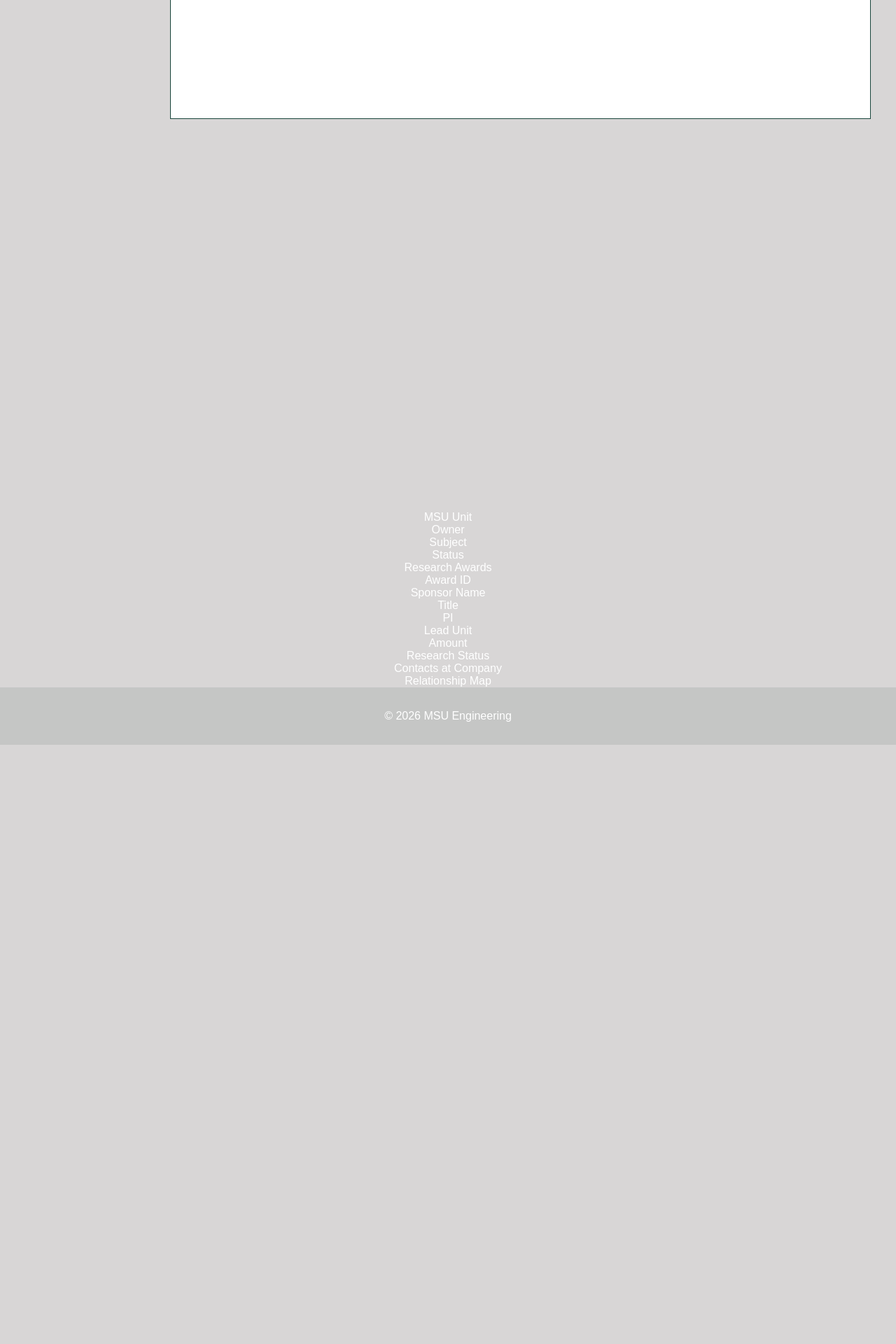
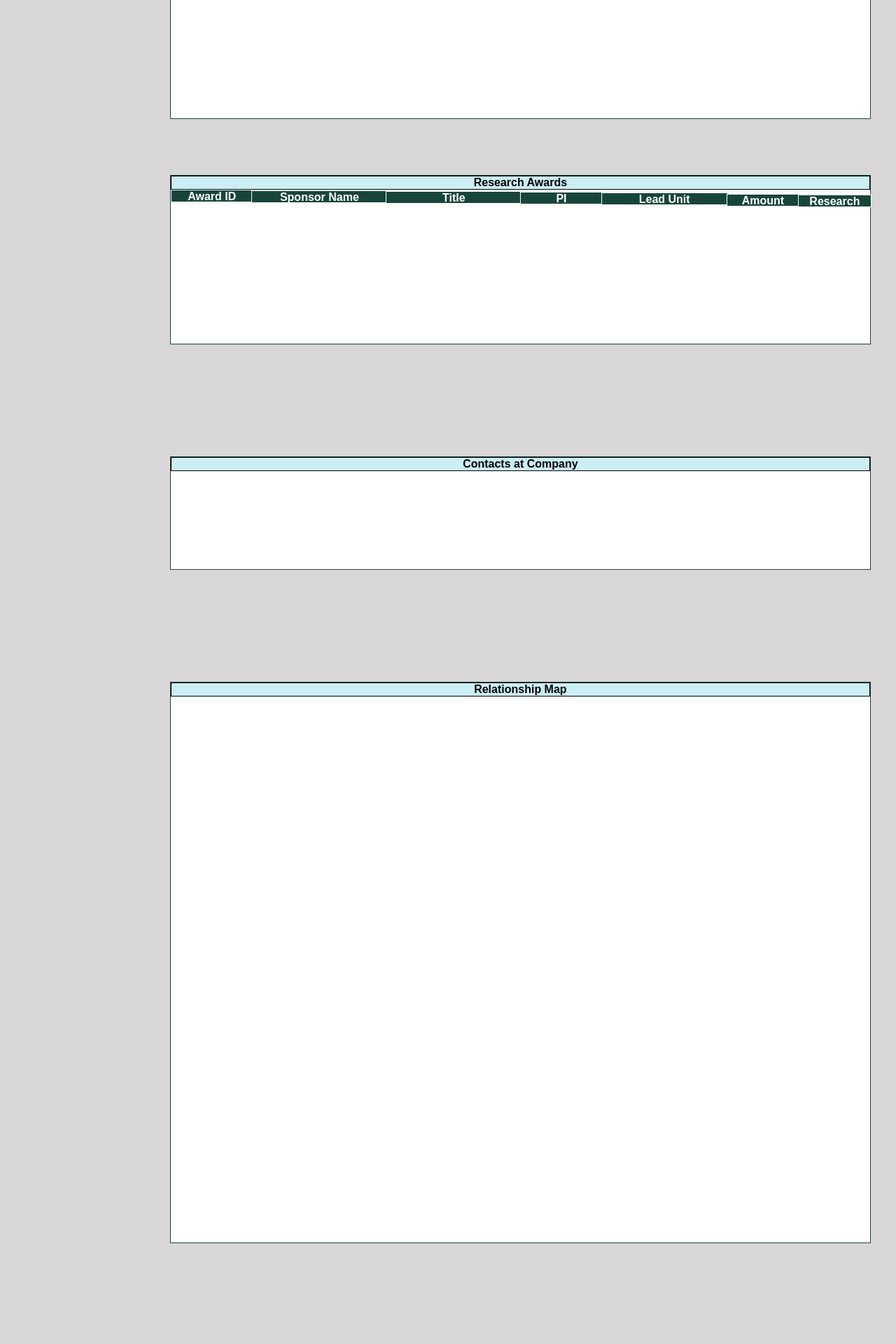
Before and after one commit to sungodemk/msu-engineering-engagement-hub, a Flask app: page /company in a window 1280 px wide. Shown: the part 1990-3910 px from the top of the page at 70% size. Before the commit the page ends 3054 px from the top, so only its background shows below. Run offline with Flask 3, Linux system fonts and the light colour scheme.

Commit message:
Completed basic template of the Company Page

```diff
--- a/static/css/company_page.css
+++ b/static/css/company_page.css
@@ -212,3 +212,231 @@ body {
     position: relative;
     border: 0.01vw solid black;
 }
+
+.unit_box {
+    width: 16vw;
+    height: 20vh;
+    background-color: white;
+    position: relative;
+    top: -60vh;
+    left: 19vw;
+}
+
+.unit_title {
+    font-size: 1.0em;
+    color: black;
+    text-align: center;
+    font-weight: bold;
+    background-color: rgb(204, 238, 245);
+    position: relative;
+    border: 0.01vw solid black;
+}
+
+.owner_box {
+    width: 16vw;
+    height: 20vh;
+    background-color: white;
+    position: relative;
+    top: -80vh;
+    left: 34vw;
+}
+
+.owner_title {
+    font-size: 1.0em;
+    color: black;
+    text-align: center;
+    font-weight: bold;
+    background-color: rgb(204, 238, 245);
+    position: relative;
+    border: 0.01vw solid black;
+}
+
+.subj_box {
+    width: 31vw;
+    height: 20vh;
+    background-color: white;
+    position: relative;
+    top: -100vh;
+    left: 50vw;
+}
+
+.subj_title {
+    font-size: 1.0em;
+    color: black;
+    text-align: center;
+    font-weight: bold;
+    background-color: rgb(204, 238, 245);
+    position: relative;
+    border: 0.01vw solid black;
+}
+
+.status_box {
+    width: 16vw;
+    height: 20vh;
+    background-color: white;
+    position: relative;
+    top: -120vh;
+    left: 81vw;
+}
+
+.status_title {
+    font-size: 1.0em;
+    color: black;
+    text-align: center;
+    font-weight: bold;
+    background-color: rgb(204, 238, 245);
+    position: relative;
+    border: 0.01vw solid black;
+}
+
+.research_award_box {
+    width: 78vw;
+    height: 30vh;
+    background-color: white;
+    position: relative;
+    top: -140vh;
+    left: 19vw;
+    border: 0.01vw solid #18453B;
+}
+
+.research_award_title {
+    font-size: 1.0em;
+    color: black;
+    text-align: center;
+    font-weight: bold;
+    background-color: rgb(204, 238, 245);
+    position: relative;
+    border: 0.01vw solid black;
+}
+
+.award_id {
+    width: 9vw;
+    height: 2vh;
+    background-color: #18453B;
+    color: white;
+    text-align: center;
+    font-weight: bold;
+    border: 0.01vw solid white;
+    position: relative;
+    top: 0;
+    left: 0;
+}
+
+.sponsor_name {
+    width: 15vw;
+    height: 2vh;
+    background-color: #18453B;
+    color: white;
+    text-align: center;
+    font-weight: bold;
+    border: 0.01vw solid white;
+    position: relative;
+    /* top: -5.1vh; */
+    top: -2.11vh;
+    left: 9vw;
+}
+
+.research_title {
+    width: 15vw;
+    height: 2vh;
+    background-color: #18453B;
+    color: white;
+    text-align: center;
+    font-weight: bold;
+    border: 0.01vw solid white;
+    position: relative;
+    top: -4.22vh;
+    left: 24vw;
+}
+
+.PI {
+    width: 9vw;
+    height: 2vh;
+    background-color: #18453B;
+    color: white;
+    text-align: center;
+    font-weight: bold;
+    border: 0.01vw solid white;
+    position: relative;
+    top: -6.33vh;
+    left: 39vw;
+}
+
+.lead_unit {
+    width: 14vw;
+    height: 2vh;
+    background-color: #18453B;
+    color: white;
+    text-align: center;
+    font-weight: bold;
+    border: 0.01vw solid white;
+    position: relative;
+    top: -8.45vh;
+    left: 48vw;
+}
+
+.award_amount {
+    width: 8vw;
+    height: 2vh;
+    background-color: #18453B;
+    color: white;
+    text-align: center;
+    font-weight: bold;
+    border: 0.01vw solid white;
+    position: relative;
+    top: -10.56vh;
+    left: 62vw;
+}
+
+.research_status {
+    width: 8vw;
+    height: 2vh;
+    background-color: #18453B;
+    color: white;
+    text-align: center;
+    font-weight: bold;
+    border: 0.01vw solid white;
+    position: relative;
+    top: -12.67vh;
+    left: 70vw;
+}
+
+.contacts_box {
+    width: 78vw;
+    height: 20vh;
+    background-color: white;
+    position: relative;
+    top: -120vh;
+    left: 19vw;
+    border: 0.01vw solid #18453B;
+}
+
+.contacts_title {
+    font-size: 1.0em;
+    color: black;
+    text-align: center;
+    font-weight: bold;
+    background-color: rgb(204, 238, 245);
+    position: relative;
+    border: 0.01vw solid black;
+}
+
+.relationship_map_box {
+    width: 78vw;
+    height: 100vh;
+    background-color: white;
+    position: relative;
+    top: -100vh;
+    left: 19vw;
+    border: 0.01vw solid #18453B;
+}
+
+.relationship_map_title {
+    font-size: 1.0em;
+    color: black;
+    text-align: center;
+    font-weight: bold;
+    background-color: rgb(204, 238, 245);
+    position: relative;
+    border: 0.01vw solid black;
+}
```
